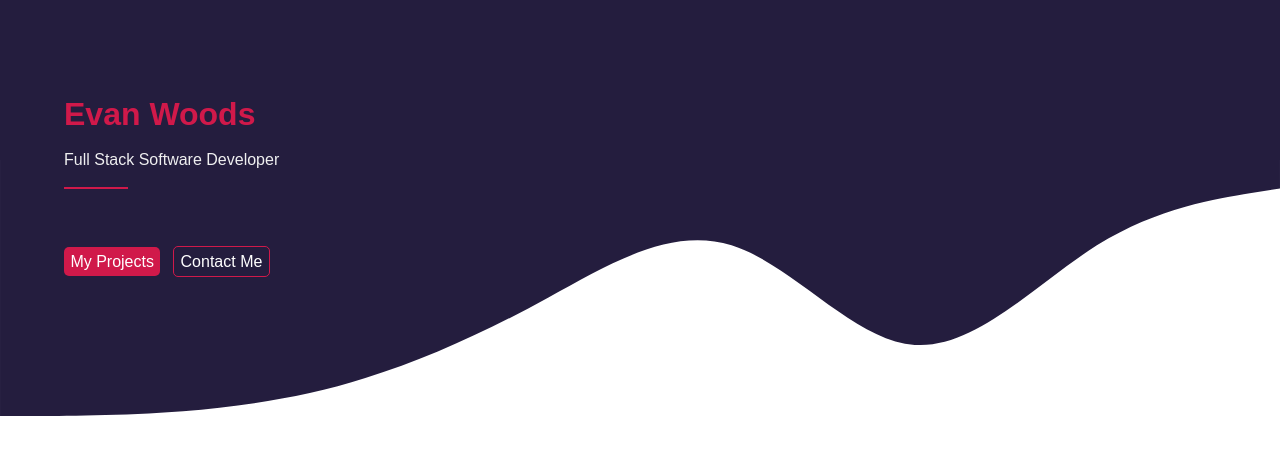
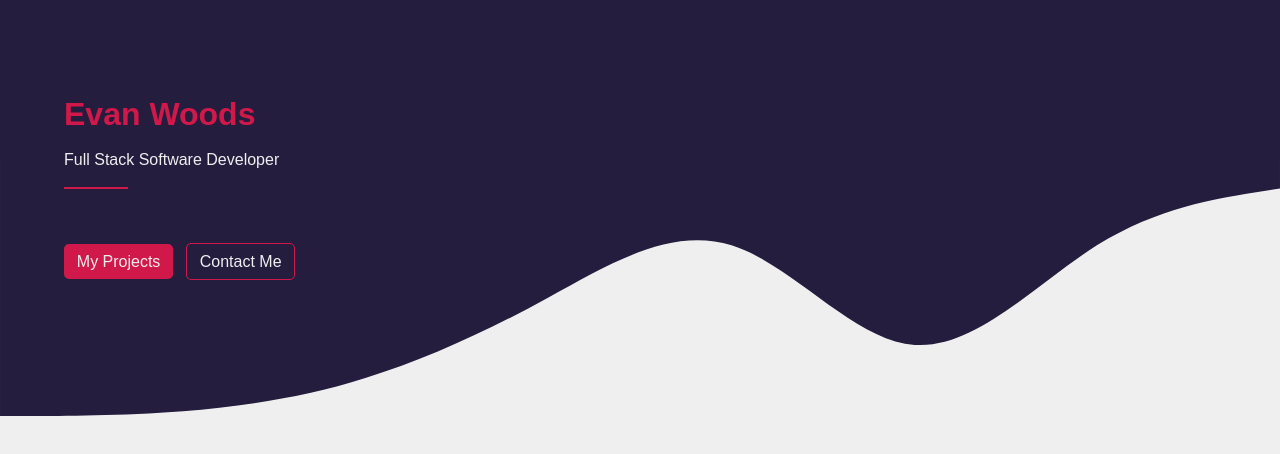
Before and after one commit to EvanCWoods/Personal-Portfolio, a React (Create React App) app: page / in a window 1280 px wide. Shown: the top 454 px of the page. Built offline with nearby package versions, Linux system fonts and the light colour scheme.

Commit message:
fixed styling

```diff
--- a/src/Styles/Reusable/Button.css
+++ b/src/Styles/Reusable/Button.css
@@ -1,7 +1,7 @@
 .button {
-  color: white;
+  color: #efeff0;
   text-decoration: none;
-  padding: 0.5%;
+  padding: 0.7% 1%;
   border-radius: 5px;
 }
 
--- a/src/Styles/root.css
+++ b/src/Styles/root.css
@@ -4,3 +4,7 @@
   box-sizing: border-box;
   font-family: "Ubuntu", sans-serif;
 }
+
+body {
+  background: #efeff0;
+}
```
